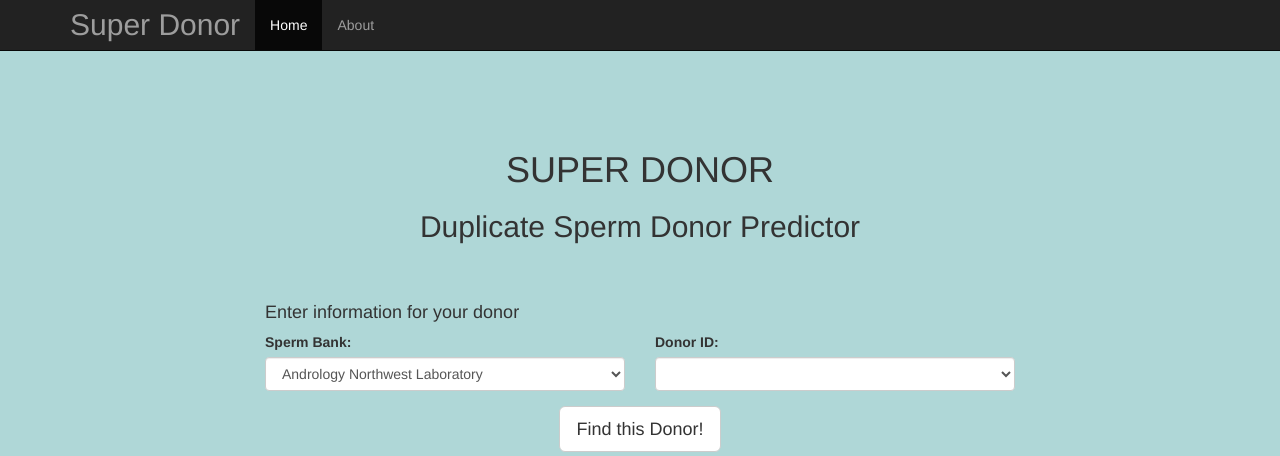
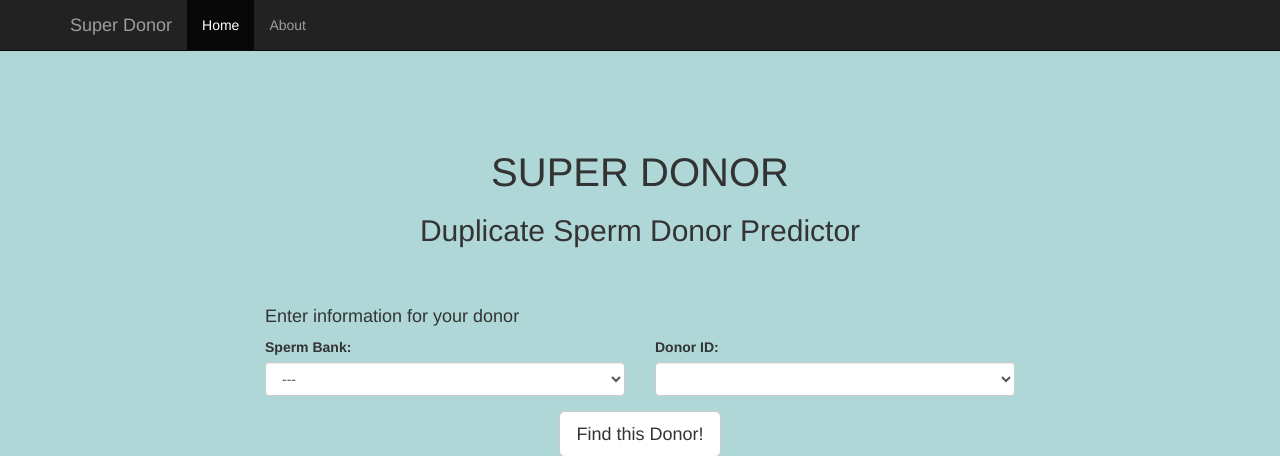
Before and after one commit to nathanvc/super-donor, a Flask app: page / in a window 1280 px wide. Shown: the top 456 px of the page. Run offline with Flask 2, Linux system fonts and the light colour scheme; lists and menus that the app fills with data are empty; parts of the project's set-up code (start-up, migrations or seed data) failed here and were passed over; some libraries are stand-ins or nearby versions.

```diff
--- a/dsr_app/templates/input.html
+++ b/dsr_app/templates/input.html
@@ -42,7 +42,7 @@
             <span class="icon-bar"></span>
             <span class="icon-bar"></span>
           </button>
-          <a class="navbar-brand" href="#" style = "font-size: 30px">Super Donor</a>
+          <a class="navbar-brand" href="#">Super Donor</a>
         </div>
         <div id="navbar" class="collapse navbar-collapse">
           <ul class="nav navbar-nav">
@@ -57,7 +57,7 @@
 
 <div class="container">
     <div class="starter-template">
-        <h1>SUPER DONOR</h1>
+        <h1 style = "font-size: 40px">SUPER DONOR</h1>
         <h2>Duplicate Sperm Donor Predictor</h2>
     </div>
 </div>
@@ -69,6 +69,7 @@
             <h4>Enter information for your donor</h4>
             <label for="bank_id"> Sperm Bank:</label>
             <select class="form-control" name="bank_id" id="bank_id" onchange="loadids(this.value)">
+                <option value="blank" name="bank_id"> --- </option>
                 <option value="AndroNW" name="bank_id">Andrology Northwest Laboratory</option>
                 <option value="AnnArbor" name="bank_id">Ann Arbor Reproductive Assoc</option>
                 <option value="Biogenetics" name="bank_id">Biogenetics</option>
```
